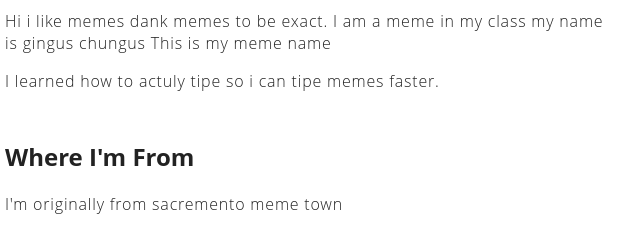
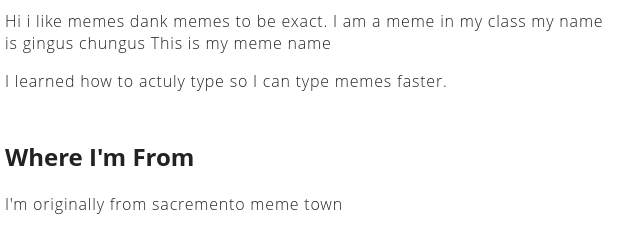
Before and after one commit to BrentHoskins84/Saint-roberts-school-Gio, a plain HTML site: page index.html in a window 1280 px wide. Shown: the part 545-785 px from the top of the page, 331-971 px from the left. Drawn offline with Linux system fonts and the light colour scheme.

Commit message:
Update index.html

```diff
--- a/index.html
+++ b/index.html
@@ -163,7 +163,7 @@ clear: both;
 <section class="introduction-section">
 <h1>Introduction</h1>
 <p>Hi i like memes dank memes to be exact. I am a meme in my class my name is gingus chungus This is my meme name</p>
-<p>I learned how to actuly tipe so i can tipe memes faster.</p>
+<p>I learned how to actuly type so I can type memes faster.</p>
 </section>
 
 <section class="location-section">
```
